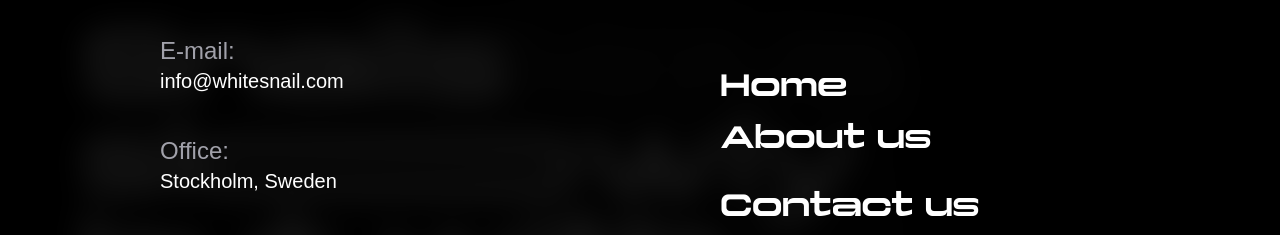
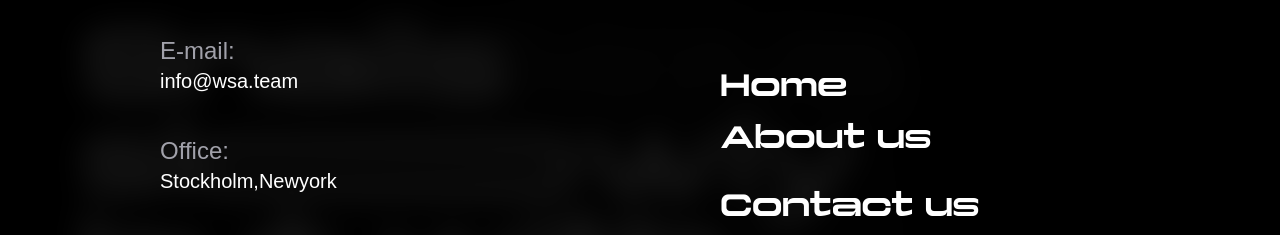
Before and after one commit to MiladDevarts/wsa, a Next.js app: page / in a window 1280 px wide. Both pictures are taken after a click on the element "Menu". Shown: the part 164-399 px from the top of the page. Built offline with nearby package versions, Linux system fonts and the light colour scheme; a web font is replaced by a local one.

Commit message:
fix: update data

```diff
--- a/app/projects/1/page.jsx
+++ b/app/projects/1/page.jsx
@@ -4,7 +4,6 @@ import NavBar from "@/components/layout/NavBar"
 function page() {
   return (
     <>
-      <NavBar classes={"z-50"} />
       <section className="flex items-center w-full h-[900px] lg:h-screen bg-cover bg-center mb-20 -mt-32 -z-50" style={{ backgroundImage: `url('/images/projects/cover-1.jpg')` }}>
         <div className="container text-white">
           <span className="text-6xl lg:text-9xl font-mono font-bold">
--- a/components/home/Hero.jsx
+++ b/components/home/Hero.jsx
@@ -111,7 +111,7 @@ function Hero() {
                             <circle cx="4" cy="4" r="4" fill="#52FF00" />
                         </svg>
                         <span className="font-sans">
-                            Currently in Stockholm
+                            Currently in Stockholm,Newyork
                         </span>
                     </div>
                     <div className="flex gap-x-3 items-center">
--- a/components/layout/Overlay.jsx
+++ b/components/layout/Overlay.jsx
@@ -67,11 +67,11 @@ function Overlay() {
                         <div className="container w-full lg:w-1/2 flex flex-wrap gap-y-4 lg:flex-col lg:gap-y-10 justify-between">
                             <div>
                                 <h4 className="text-zinc-400 lg:text-2xl">E-mail:</h4>
-                                <span className="text-white font-sans lg:text-xl">info@whitesnail.com</span>
+                                <span className="text-white font-sans lg:text-xl">info@wsa.team</span>
                             </div>
                             <div>
                                 <h4 className="text-zinc-400 lg:text-2xl">Office:</h4>
-                                <span className="text-white font-sans lg:text-xl">Stockholm, Sweden</span>
+                                <span className="text-white font-sans lg:text-xl">Stockholm,Newyork</span>
                             </div>
                             <div className="flex gap-x-4 items-center w-full">
                                 <a href="">
```
